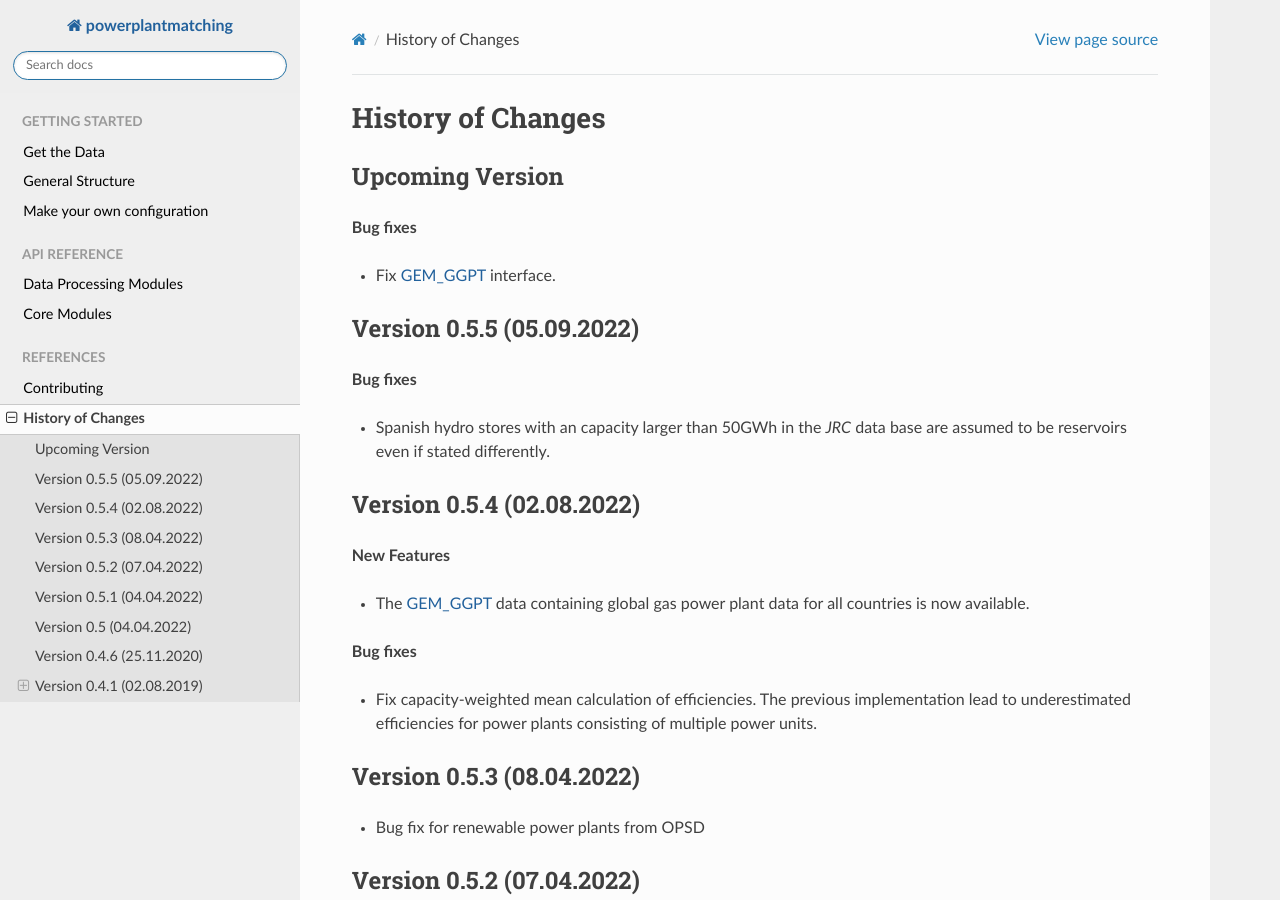
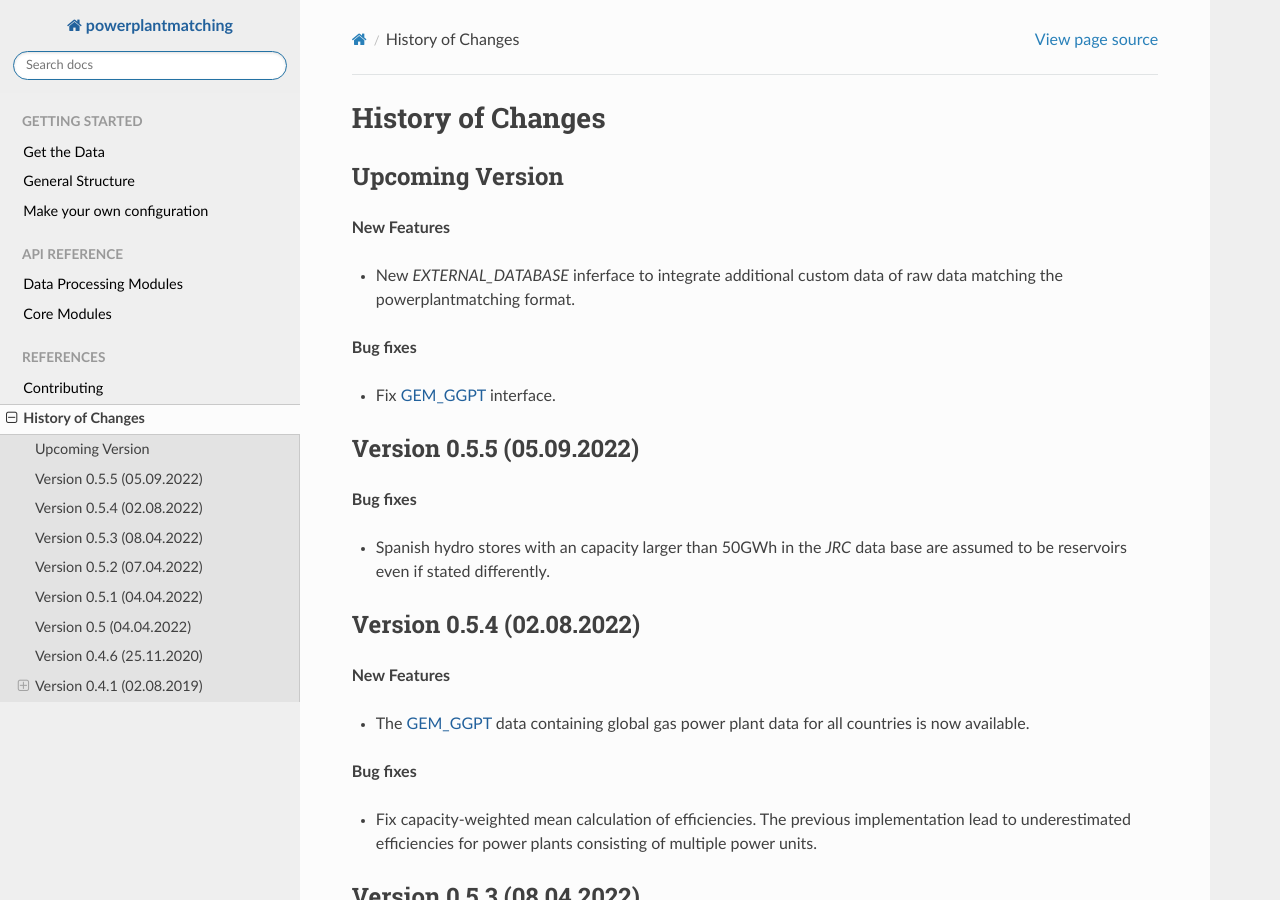
Before and after one commit to PyPSA/powerplantmatching, a Sphinx documentation site: the page built from doc/release-notes.rst, in a window 1280 px wide and 900 px high. Built offline with Sphinx 7.4.7 and the Read the Docs theme 2.0.0, drawn with Linux system fonts in a browser that asks for light colours; pages that are not in the unit, such as notebooks, are missing from menus.

Commit message:
Add release notes

```diff
--- a/doc/release-notes.rst
+++ b/doc/release-notes.rst
@@ -4,6 +4,10 @@ History of Changes
 
 Upcoming Version
 ----------------
+
+**New Features**
+
+* New `EXTERNAL_DATABASE` inferface to integrate additional custom data of raw data matching the powerplantmatching format.
 
 **Bug fixes**
 
```
